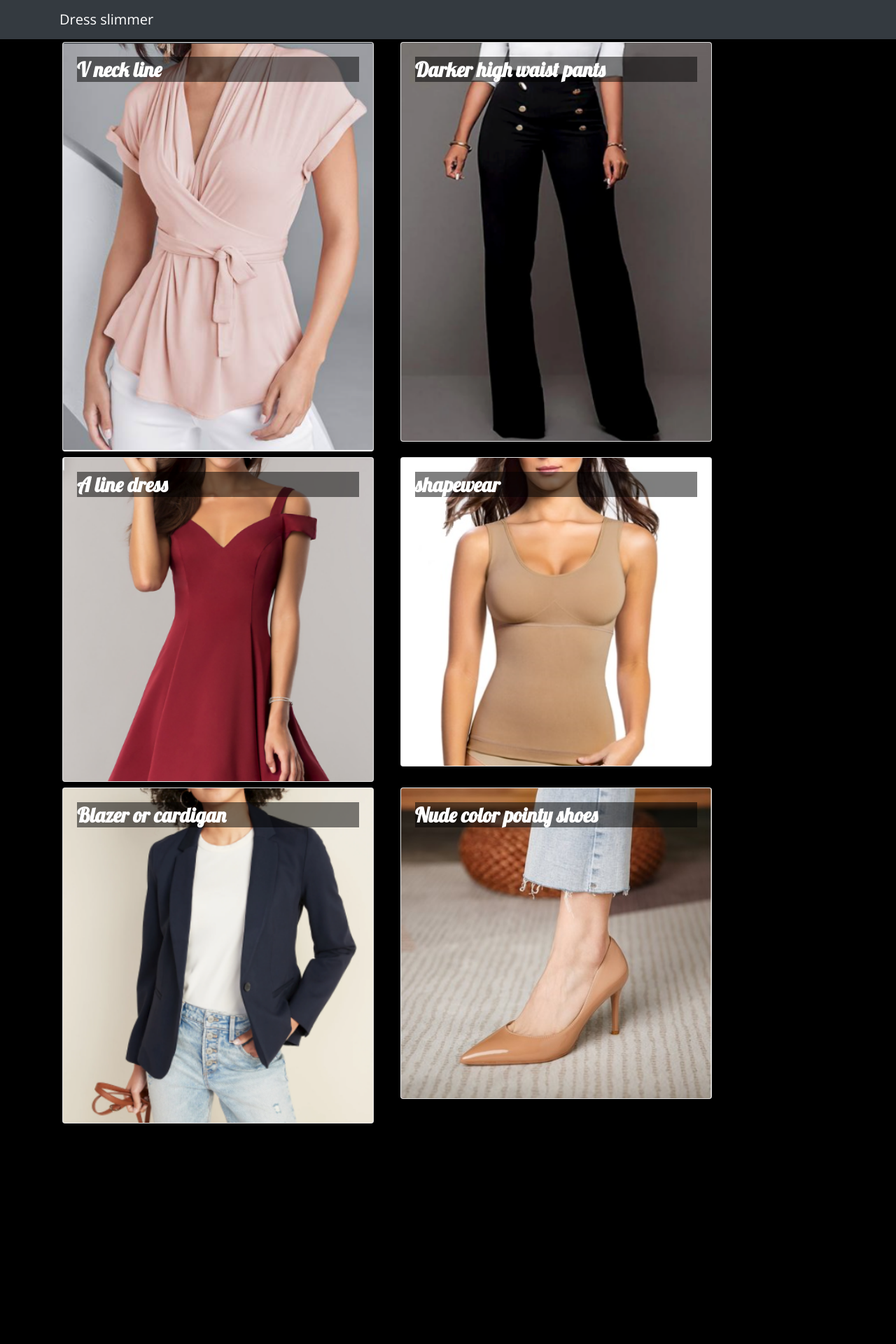
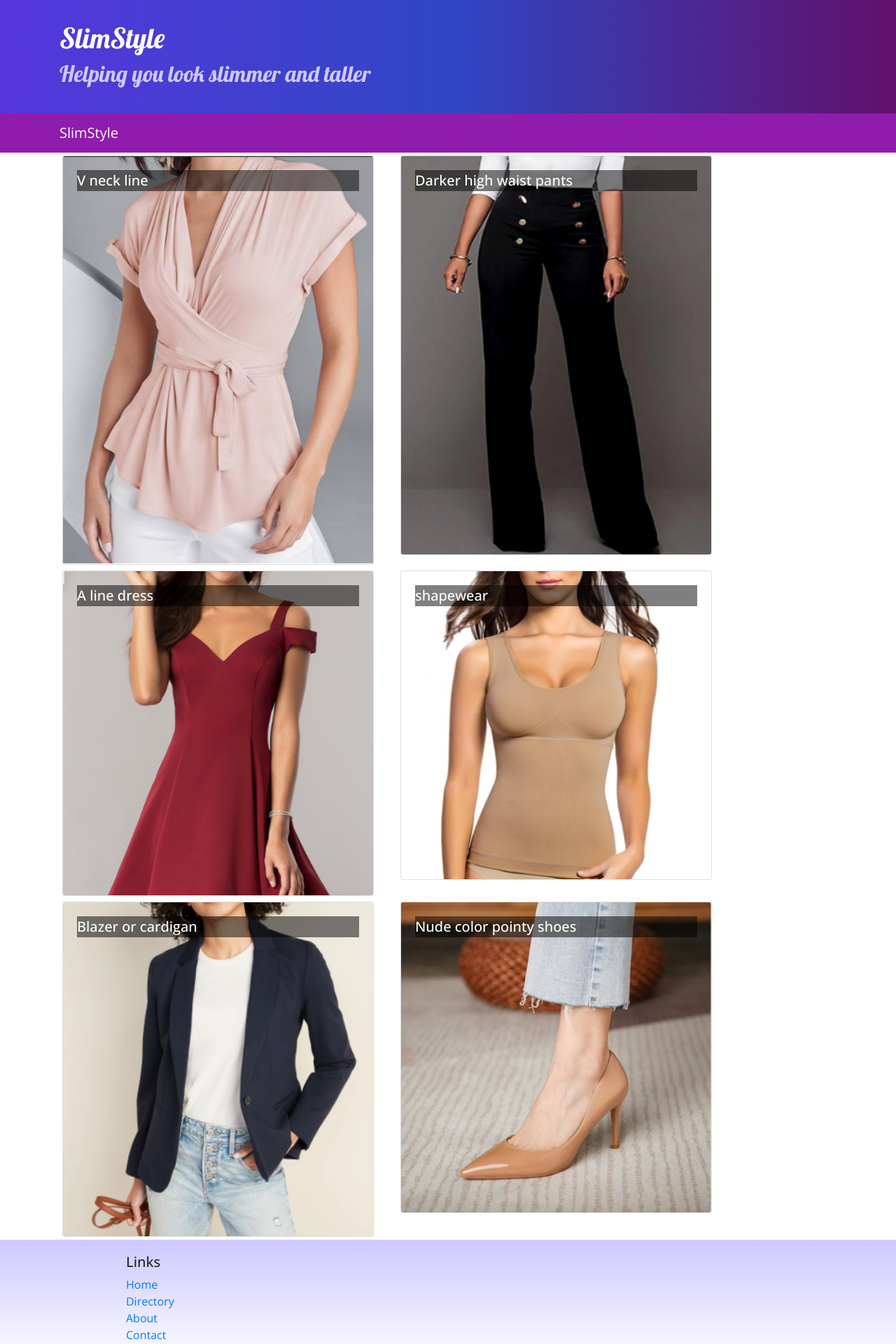
Before and after one commit to CXL3/React-Portfolio-styling-website, a React (Create React App) app: page / in a window 1280 px wide. Shown: the top 1920 px of the page at 70% size. Before the commit the page ends 1609 px from the top, so only its background shows below. Built offline with nearby package versions, Linux system fonts and the light colour scheme.

Commit message:
Header and Footer

```diff
--- a/src/App.css
+++ b/src/App.css
@@ -1,13 +1,47 @@
 body {
   font-family: "Open Sans", sans-serif;
-  background-color:black;
+}
+
+h1, h2, h3, .card-body>.card-title {
+  font-family: "Lobster", cursive;
 }
 
 .card-title {
-  font: 1000 1.8rem "Lobster", cursive;
+  font-weight: 500;
+  font-size: 1.25rem;
+}
+
+h2 {
+  color: #3046C5;
 }
 
 .card-img-overlay .card-title {
   color: white;
   background-color: rgba(0, 0, 0, 0.5);
 }
+
+.row-content {
+  padding: 50px 0;
+  border-bottom: 1px ridge;
+  min-height: 200px;
+}
+
+.site-footer {
+  background-image: linear-gradient(#CEC8FF, white);
+  padding: 20px 0;
+}
+
+.jumbotron {
+  margin: 0;
+  padding: 30px;
+  background-image: linear-gradient(to right, #5637DD, #3046C5, #60106B);
+  color: white;
+}
+
+.jumbotron h2 {
+  color: #CEC8FF;
+}
+
+.navbar-dark {
+  background-color: #901CAD;
+}
--- a/src/Component/Footer.js
+++ b/src/Component/Footer.js
@@ -7,11 +7,21 @@ class Footer extends React.Component {
     }
     render() {
         return (
-            <div>
-                <p>
-                    Footer
-                </p>
+            <footer className="site-footer">
+            <div className="container">
+                <div className="row">
+                    <div className="col-4 col-sm-2 offset-1">
+                        <h5>Links</h5>
+                        <ul className="list-unstyled">
+                            <li><a href="#">Home</a></li>
+                            <li><a href="#">Directory</a></li>
+                            <li><a href="#">About</a></li>
+                            <li><a href="#">Contact</a></li>
+                        </ul>
+                    </div>
+                </div>
             </div>
+        </footer>
         );
     }
 }
--- a/src/Component/Header.js
+++ b/src/Component/Header.js
@@ -3,19 +3,7 @@ import { Navbar, NavbarBrand, Jumbotron } from 'reactstrap';
 
 
 class Header extends React.Component {
-    constructor(props) {
-        super(props);
-        this.toggleNav = this.toggleNav.bind(this);
-        this.state = {
-          isNavOpen: false
-        };
-    }
 
-    toggleNav() {
-        this.setState({
-            isNavOpen: !this.state.isNavOpen
-        });
-    }
 
     render() {
         return (
@@ -24,27 +12,18 @@ class Header extends React.Component {
                     <div className="container">
                         <div className="row">
                             <div className="col">
-                                <h1>Styling</h1>
+                                <h1>SlimStyle</h1>
                                 <h2>Helping you look slimmer and taller</h2>
-                            </div>
-                            <div>
-                                <Navbar dark color="primary">
-                                    <div className="container">
-                                        <NavbarBrand href="/">NuCamp</NavbarBrand>
-                                    </div>
-                                </Navbar>
                             </div>
                         </div>
                     </div>
                 </Jumbotron>
 
-                <div className="App">
-                    <Navbar dark color="dark">
-                        <div className="container">
-                            <NavbarBrand href="/">Extract my true beauty</NavbarBrand>
-                        </div>
-                    </Navbar>
-                </div>
+                <Navbar dark sticky="top">
+                    <div className="container">
+                        <NavbarBrand href="/">SlimStyle</NavbarBrand>
+                    </div>
+                </Navbar>
             </React.Fragment>
         );
     }
--- a/src/Component/MainComponent.js
+++ b/src/Component/MainComponent.js
@@ -1,9 +1,10 @@
 
 import Directory from './DirectoryComponent';
 import React, { Component } from 'react';
-import { Navbar, NavbarBrand } from 'reactstrap';
 import { STYLES } from '../shared/stylesMainData';
 import StyleDetailInfo from './StyleDetailInfo';
+import Header from './Header';
+import Footer from './Footer';
 
 class Main extends Component {
   constructor(props) {
@@ -19,13 +20,10 @@ class Main extends Component {
   render() {
     return (
       <div>
-        <Navbar dark color="dark">
-            <div className="container">
-                <NavbarBrand href="/">Dress slimmer</NavbarBrand>
-            </div>
-        </Navbar>
+        <Header />
         <Directory styles={this.state.styles } onClick={styleId => this.onStylesSelect(styleId)}/>
         <StyleDetailInfo style={this.state.styles.filter(style=> style.id === this.state.selectedStyle)[0]} />
+        <Footer />
       </div>
 
     );
--- a/src/index.js
+++ b/src/index.js
@@ -6,6 +6,8 @@ import 'bootstrap-social/bootstrap-social.css';
 import 'bootstrap/dist/css/bootstrap.min.css';
 import 'typeface-lobster';
 import 'typeface-open-sans';
+import 'font-awesome/css/font-awesome.css';
+import 'bootstrap-social/bootstrap-social.css';
 import App from './App';
 import reportWebVitals from './reportWebVitals';
 
```
